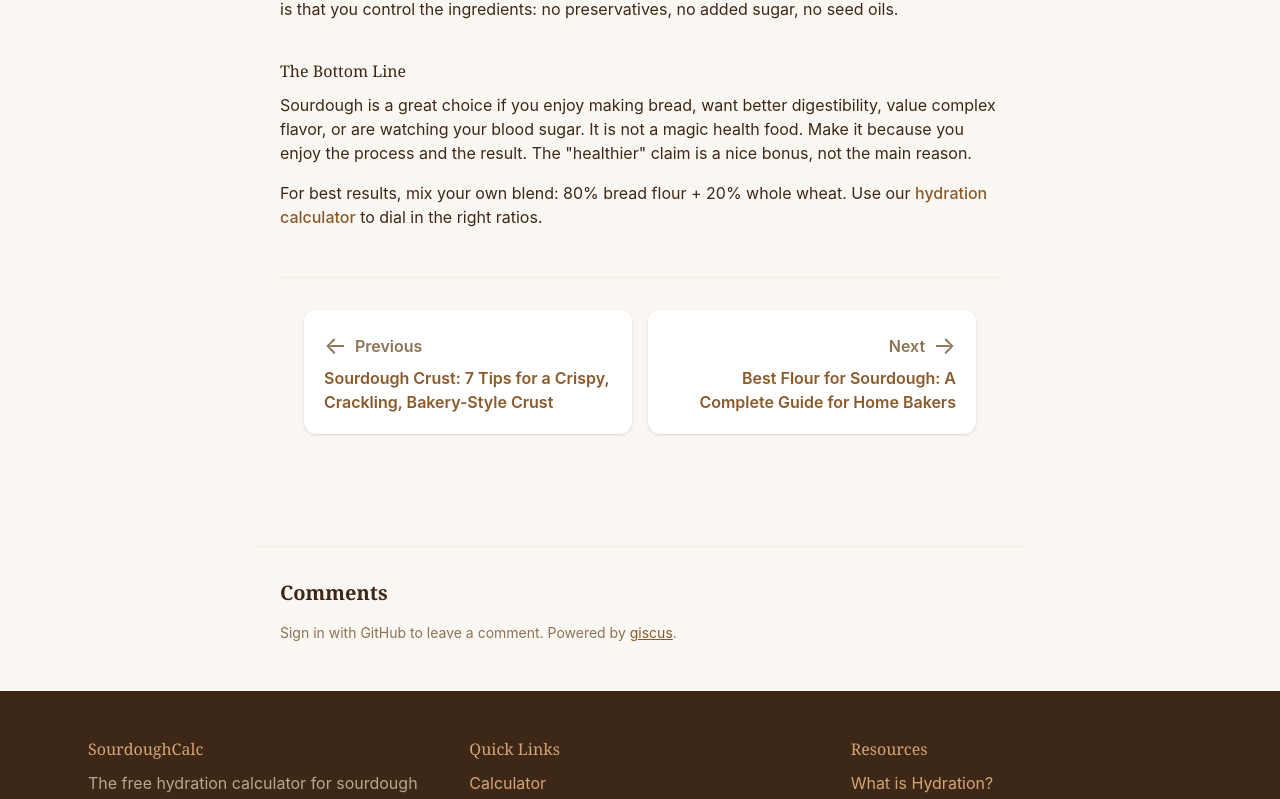
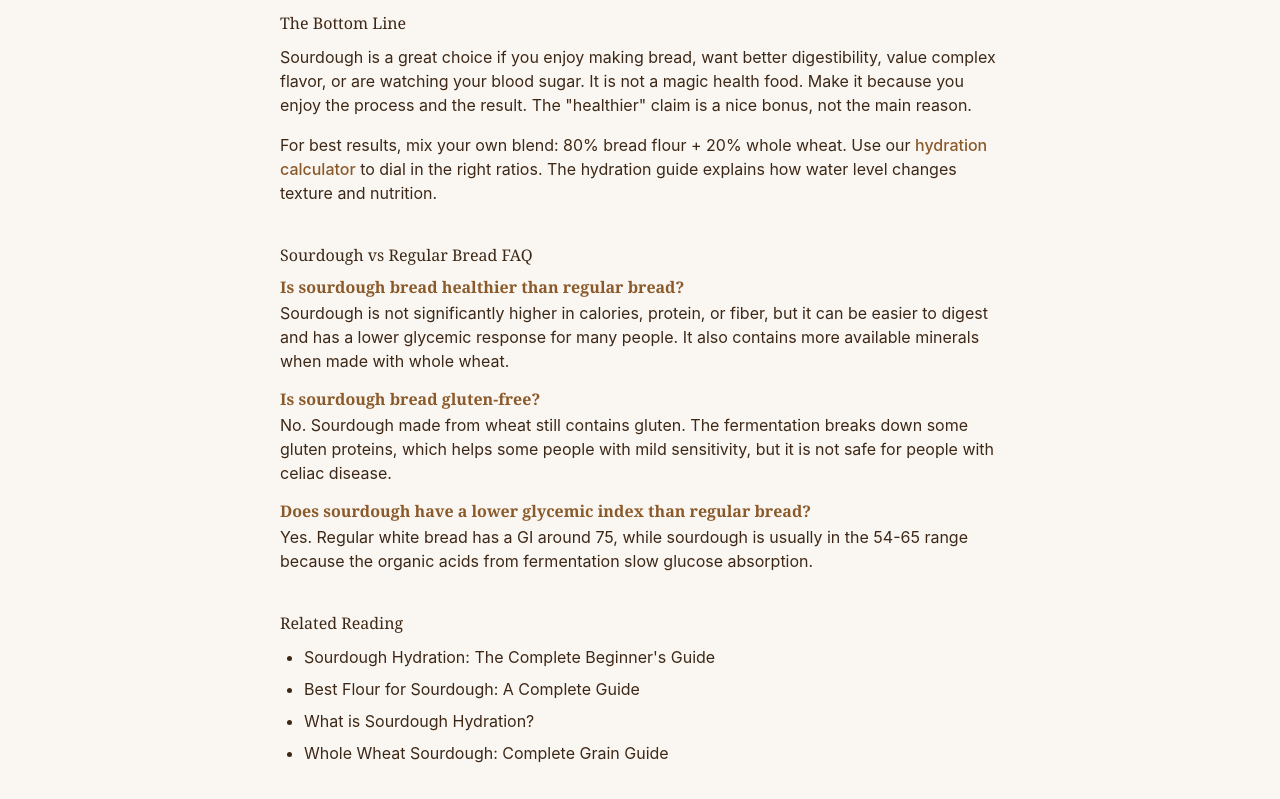
Before and after one commit to TZ005/sourdough-calculator, a Next.js app: page /blog/vs-regular-bread in a window 1280 px wide. Shown: the part 2620-3419 px from the top of the page. Built offline with nearby package versions, Linux system fonts and the light colour scheme.

Commit message:
seo: optimize sourdough vs regular bread article copy, add FAQ

```diff
--- a/app/blog/vs-regular-bread/page.tsx
+++ b/app/blog/vs-regular-bread/page.tsx
@@ -8,15 +8,15 @@ import ArticleSchema from "@/components/ArticleSchema";
 
 export const metadata: Metadata = {
   title: "Sourdough vs Regular Bread: What's Different?",
-  description: "Is sourdough actually healthier than regular bread? A science-backed comparison of nutrition, glycemic index, digestibility, and flavor.",
-  keywords: ["sourdough vs regular bread", "sourdough benefits", "is sourdough healthier", "sourdough nutrition", "sourdough digestibility"],
+  description: "Sourdough vs regular bread: nutrition, glycemic index, digestibility, and flavor compared with science. See where sourdough wins and where it does not.",
+  keywords: ["sourdough vs regular bread", "sourdough benefits", "sourdough nutrition", "sourdough digestibility"],
 
   alternates: {
     canonical: "https://sourdough-hydrationcalculator.com/blog/vs-regular-bread/",
   },
   openGraph: {
     title: "Sourdough vs Regular Bread: What's Different?",
-    description: "Is sourdough actually healthier than regular bread? A science-backed comparison of nutrition, glycemic index, digestibility, and flavor.",
+    description: "Sourdough vs regular bread: nutrition, glycemic index, digestibility, and flavor compared with science. See where sourdough wins and where it does not.",
     type: "article",
     url: "https://sourdough-hydrationcalculator.com/blog/vs-regular-bread/",
     publishedTime: "2026-07-15",
@@ -24,14 +24,14 @@ export const metadata: Metadata = {
     images: [
       {
         url: "/images/blog/vs-regular-bread.webp",
-        alt: "Sourdough vs Regular Bread: What's Different?",
+        alt: "Sourdough bread and regular sandwich bread compared side by side",
       },
     ],
   },
   twitter: {
     card: "summary_large_image",
     title: "Sourdough vs Regular Bread: What's Different?",
-    description: "Is sourdough actually healthier than regular bread? A science-backed comparison of nutrition, glycemic index, digestibility, and flavor.",
+    description: "Sourdough vs regular bread: nutrition, glycemic index, digestibility, and flavor compared with science. See where sourdough wins and where it does not.",
     images: ["/images/blog/vs-regular-bread.webp"],
   },
 };
@@ -47,10 +47,46 @@ export default function VsRegularBread() {
       <ArticleSchema
         slug="vs-regular-bread"
         title="Sourdough vs Regular Bread: What's Different?"
-        description="Is sourdough actually healthier than regular bread? A science-backed comparison of nutrition, glycemic index, digestibility, and flavor."
+        description="Sourdough vs regular bread: nutrition, glycemic index, digestibility, and flavor compared with science. See where sourdough wins and where it does not."
         image="/images/blog/vs-regular-bread.webp"
         datePublished="2026-07-15"
         dateModified="2026-07-25T08:00:00Z"
+      />
+
+      <script
+        type="application/ld+json"
+        dangerouslySetInnerHTML={{
+          __html: JSON.stringify({
+            "@context": "https://schema.org",
+            "@type": "FAQPage",
+            "mainEntity": [
+              {
+                "@type": "Question",
+                "name": "Is sourdough bread healthier than regular bread?",
+                "acceptedAnswer": {
+                  "@type": "Answer",
+                  "text": "Sourdough is not significantly higher in calories, protein, or fiber, but it can be easier to digest and has a lower glycemic response for many people. It also contains more available minerals when made with whole wheat."
+                }
+              },
+              {
+                "@type": "Question",
+                "name": "Is sourdough bread gluten-free?",
+                "acceptedAnswer": {
+                  "@type": "Answer",
+                  "text": "No. Sourdough made from wheat still contains gluten. The fermentation breaks down some gluten proteins, which helps some people with mild sensitivity, but it is not safe for people with celiac disease."
+                }
+              },
+              {
+                "@type": "Question",
+                "name": "Does sourdough have a lower glycemic index than regular bread?",
+                "acceptedAnswer": {
+                  "@type": "Answer",
+                  "text": "Yes. Regular white bread has a GI around 75, while sourdough is usually in the 54-65 range because the organic acids from fermentation slow glucose absorption."
+                }
+              }
+            ]
+          })
+        }}
       />
 
       <article className="max-w-3xl mx-auto px-6 py-16">
@@ -60,7 +96,7 @@ export default function VsRegularBread() {
         <source srcSet="/images/blog/vs-regular-bread.webp" type="image/webp" />
         <img
           src="/images/blog/vs-regular-bread.webp"
-          alt="Sourdough vs Regular Bread: What's Different?"
+          alt="Sourdough bread and regular sandwich bread compared side by side"
           width="1200"
           height="800"
           className="w-full rounded-xl my-8"
@@ -139,8 +175,6 @@ export default function VsRegularBread() {
       <h3 className="mt-6 mb-2">5. Better Flavor, Longer Shelf Life</h3>
       <p className="mb-4">
         Sourdough has a tangy, complex flavor. Some people prefer it; others prefer simpler breads. The lactic acid in sourdough also acts as a natural preservative, so sourdough stays fresh for 3-5 days compared to 1-2 days for commercial bread. The lactic acid
-        in sourdough also acts as a natural preservative, so sourdough stays fresh for 3-5 days
-        compared to 1-2 days for commercial bread.
       </p>
 
       <h2 className="mt-10 mb-3">Where Regular Bread Wins</h2>
@@ -182,8 +216,32 @@ export default function VsRegularBread() {
       <p className="mb-4">
         For best results, mix your own blend: 80% bread flour + 20% whole wheat. Use our{" "}
         <Link href="/" className="text-brand-brown font-medium">hydration calculator</Link>{" "}
-        to dial in the right ratios.
-      </p><NextPostNav slug="vs-regular-bread" />
+        to dial in the right ratios. The <Link href="/blog/hydration-guide/">hydration guide</Link>{" "}
+        explains how water level changes texture and nutrition.
+      </p>
+
+      <h2 className="mt-10 mb-3">Sourdough vs Regular Bread FAQ</h2>
+      <div className="mb-4">
+        <h3 className="font-semibold text-brand-brown mb-1">Is sourdough bread healthier than regular bread?</h3>
+        <p>Sourdough is not significantly higher in calories, protein, or fiber, but it can be easier to digest and has a lower glycemic response for many people. It also contains more available minerals when made with whole wheat.</p>
+      </div>
+      <div className="mb-4">
+        <h3 className="font-semibold text-brand-brown mb-1">Is sourdough bread gluten-free?</h3>
+        <p>No. Sourdough made from wheat still contains gluten. The fermentation breaks down some gluten proteins, which helps some people with mild sensitivity, but it is not safe for people with celiac disease.</p>
+      </div>
+      <div className="mb-4">
+        <h3 className="font-semibold text-brand-brown mb-1">Does sourdough have a lower glycemic index than regular bread?</h3>
+        <p>Yes. Regular white bread has a GI around 75, while sourdough is usually in the 54-65 range because the organic acids from fermentation slow glucose absorption.</p>
+      </div>
+
+      <h2 className="mt-10 mb-3">Related Reading</h2>
+      <ul className="list-disc pl-6 space-y-2 mb-8">
+        <li><Link href="/blog/hydration-guide/">Sourdough Hydration: The Complete Beginner's Guide</Link></li>
+        <li><Link href="/blog/best-flour/">Best Flour for Sourdough: A Complete Guide</Link></li>
+        <li><Link href="/blog/what-is-hydration/">What is Sourdough Hydration?</Link></li>
+        <li><Link href="/blog/whole-wheat-sourdough/">Whole Wheat Sourdough: Complete Grain Guide</Link></li>
+      </ul>
+      <NextPostNav slug="vs-regular-bread" />
     </article>
     </>
   );
```
